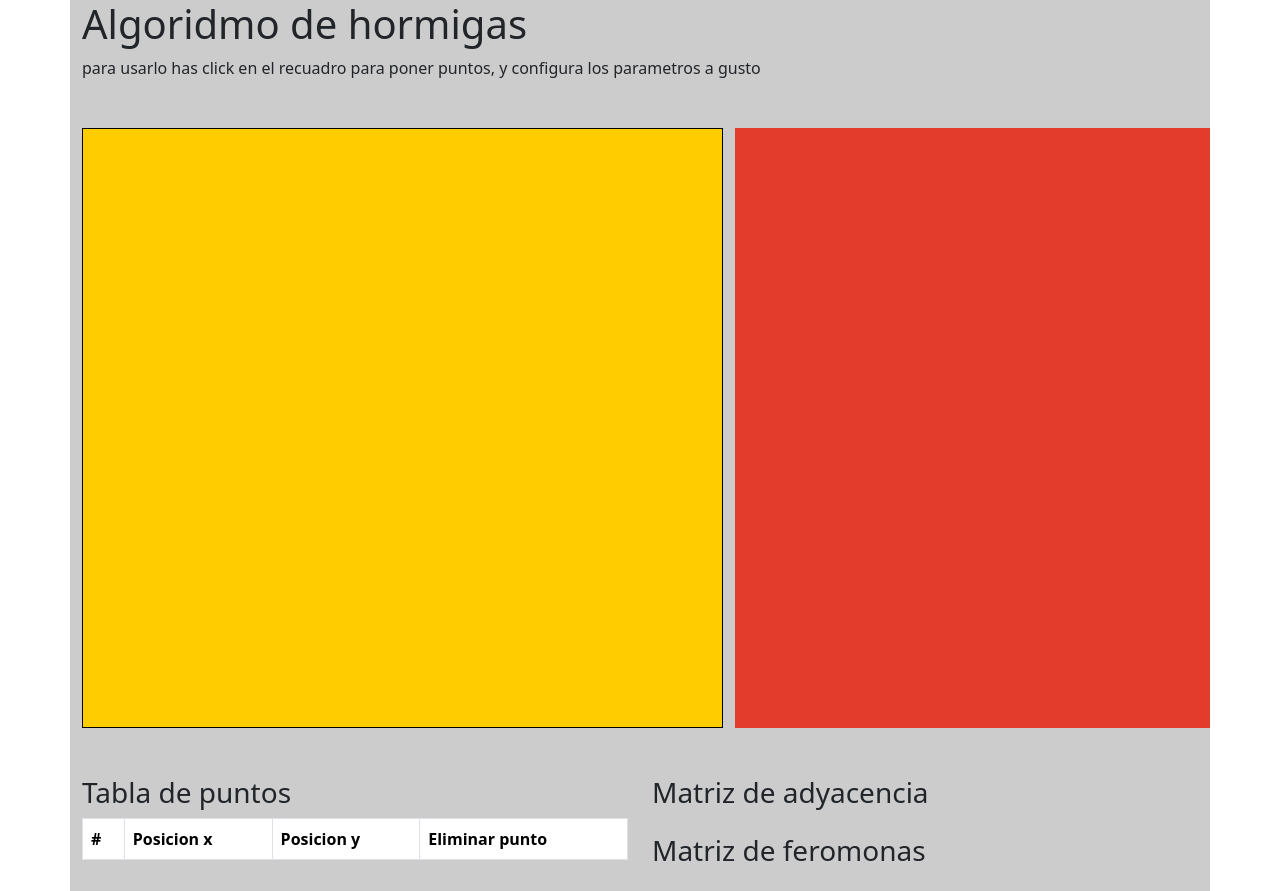
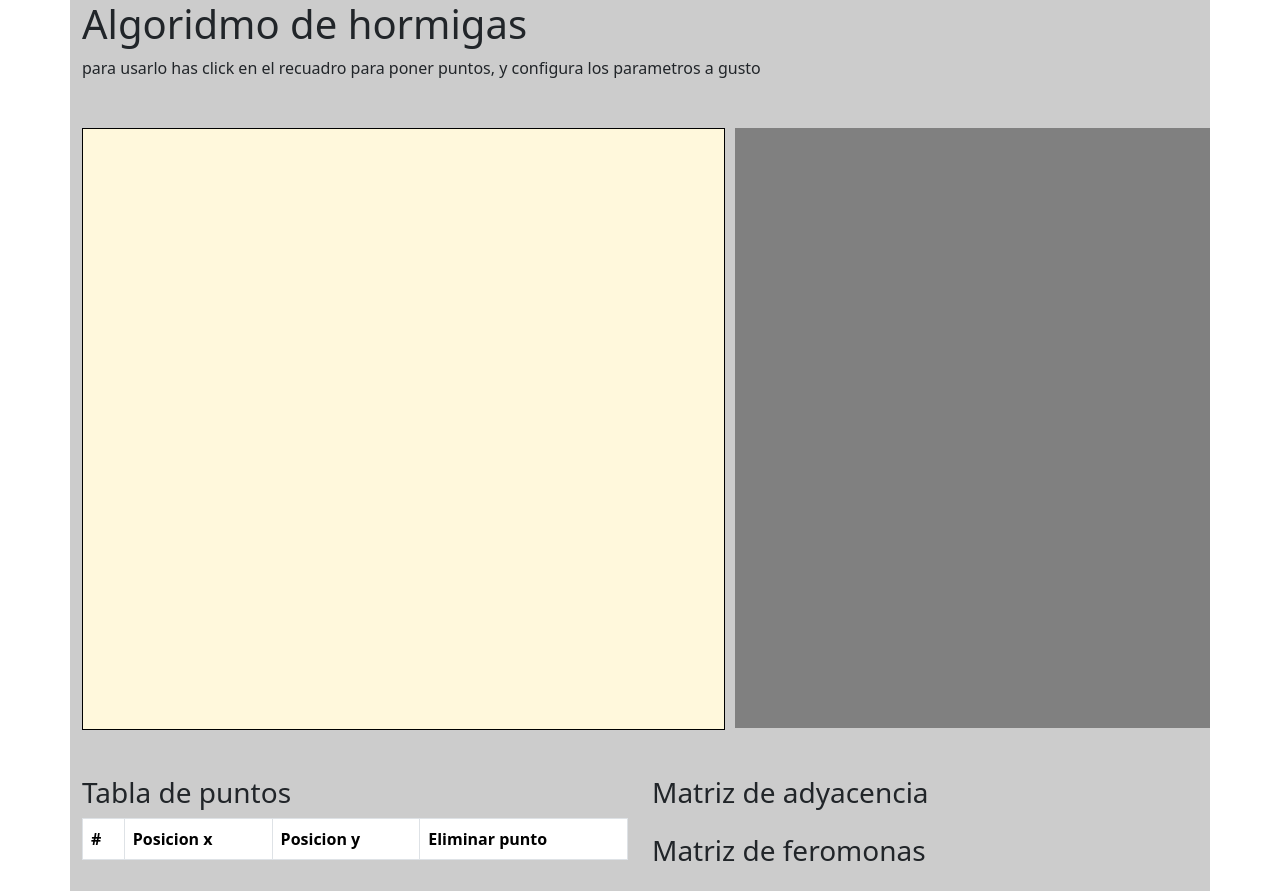
Before and after one commit to alfajoruwu/algoridmoHormigaWeb, a React (Create React App) app in the folder Front/algoridmohormigas/: page / in a window 1280 px wide. Built offline with nearby package versions, Linux system fonts and the light colour scheme.

Commit message:
actualizacion de sistema de dibujado y re-organisacion del codigo

```diff
--- a/Front/algoridmohormigas/src/App.js
+++ b/Front/algoridmohormigas/src/App.js
@@ -2,32 +2,16 @@
 import { useContext } from 'react';
 import './App.css';
 import Recuadrohormigas from './recuadroHormigas/Recuadrohormigas';
-
+import Canva from './nuevoRecuadro/Canva';
 import { DataContext } from './variables/DataContext';
+import { MatrizAdya } from './MatrizAdyacencia/MatrizAdya';
+import { MatrizFero } from './MatrizFeromonas/MatrizFero';
+import { ListaPuntos } from './listaPuntos/ListaPuntos';
 
 function App() {
 
   const contextData = useContext(DataContext)
 
-  const { setlistapuntos, listapuntos } = useContext(DataContext);
-
-  const {matrizAdya,setmatrizAdya} = useContext(DataContext);
-
-  const {matrizFer} = useContext(DataContext);
-
-  const {valorFermona} = useContext(DataContext);
-
-
-  const handleBorrarPunto = (indice) => {
-    // Crea una copia del array original para no modificarlo directamente
-    const nuevaLista = [...listapuntos];
-
-    // Utiliza splice para eliminar el elemento en el índice proporcionado
-    nuevaLista.splice(indice, 1);
-
-    // Actualiza el estado con la nueva lista sin el punto eliminado
-    setlistapuntos(nuevaLista);
-  };
 
   return (
 
@@ -42,11 +26,11 @@ function App() {
 
       {/*app funcionando | opciones configurables */}
       <div class= "row mt-5 mb-5 " >
-        <div class="col text-center"   >
-          <Recuadrohormigas/>
+        <div class="col-7 text-center" style={{height:"75vh"}}  >
+          <Canva/>
         </div>
 
-        <div class="col-5 text-center"  style={{ backgroundColor: '#e33b2c' }} >
+        <div class="col-5 text-center"  style={{ backgroundColor: 'gray' }} >
 
         </div>
 
@@ -57,78 +41,23 @@ function App() {
 
         {/* lista de puntos */}
         <div class= "col">
-          <h3> Tabla de puntos</h3>
-          <table class="table table-bordered table-striped">
-            <thead>
-              <tr>
-                <th scope="col">#</th>
-                <th scope="col">Posicion x</th>
-                <th scope="col">Posicion y</th>
-                <th scope="col">Eliminar punto</th>
-              </tr>
-            </thead>
-            <tbody>
-
-             {listapuntos.map((point, index) => (
-              //<div key={index}>{`X: ${point.xRelativeToDiv}, Y: ${point.yRelativeToDiv}`}</div>
-              <tr>
-                <th scope='row'>{index}</th>
-                <td>{point.xRelativeToDiv}</td>
-                <td>{point.yRelativeToDiv}</td>
-                <td> <button type="button" onClick={() => handleBorrarPunto(index)} class="btn btn-warning">Borrar punto</button> </td>
-              </tr>
-
-            ))}
-
-            </tbody>
-          </table>
+          <ListaPuntos/>
         </div>
 
-        {/* matriz de adyacencia */}
+        {/* matrices */}
         <div class="col">
 
-        <div class="col">
-          <h3> Matriz de adyacencia </h3>
-          <table class="table table-bordered table-striped">
+          <div class="col">
+            <MatrizAdya/>
+          </div>
 
-            <tbody>
-              {matrizAdya.map((lista,index) => (
-                <tr>
-                {lista.map((elemento,index) => (
-                  <td> {elemento}</td>
-                ) )}
-
-                </tr>
-              ))}
-
-            </tbody>
-          </table>
-        </div>
-
-        <div class="col">
-          <h3> Matriz de feromonas </h3>
-          <table class="table table-striped table-bordered">
-            <tbody>
-              {matrizFer.map((lista,index) => (
-                <tr>
-                {lista.map((elemento,index) => (
-                  <td> {valorFermona}</td>
-                ) )}
-
-                </tr>
-              ))}
-
-            </tbody>
-          </table>
-        </div>
-
+          <div class="col">
+            <MatrizFero/>
+          </div>
 
         </div>
 
-
-
       </div>
-
 
     </div>
 
--- /dev/null
+++ b/Front/algoridmohormigas/src/MatrizAdyacencia/MatrizAdya.jsx
@@ -0,0 +1,34 @@
+import React from 'react'
+
+import { useContext } from 'react';
+import { DataContext } from '../variables/DataContext';
+
+export const MatrizAdya = () => {
+
+  const {matrizAdya,setmatrizAdya} = useContext(DataContext);
+
+
+
+  return (
+    <div>
+        <h3> Matriz de adyacencia </h3>
+          <table class="table table-bordered table-striped">
+
+            <tbody>
+              {matrizAdya.map((lista,index) => (
+                <tr>
+                {lista.map((elemento,index) => (
+                  <td> {elemento}</td>
+                ) )}
+
+                </tr>
+              ))}
+
+            </tbody>
+          </table>
+
+
+
+    </div>
+  )
+}
--- /dev/null
+++ b/Front/algoridmohormigas/src/MatrizFeromonas/MatrizFero.jsx
@@ -0,0 +1,34 @@
+import React from 'react'
+
+import { useContext } from 'react';
+import { DataContext } from '../variables/DataContext';
+
+
+export const MatrizFero = () => {
+
+
+    const {matrizFer} = useContext(DataContext);
+    const {valorFermona} = useContext(DataContext);
+
+
+
+    return (
+    <div>
+
+    <h3> Matriz de feromonas </h3>
+    <table class="table table-striped table-bordered">
+      <tbody>
+        {matrizFer.map((lista,index) => (
+          <tr>
+          {lista.map((elemento,index) => (
+            <td> {valorFermona}</td>
+          ) )}
+
+          </tr>
+        ))}
+      </tbody>
+    </table>
+
+    </div>
+  )
+}
--- /dev/null
+++ b/Front/algoridmohormigas/src/listaPuntos/ListaPuntos.jsx
@@ -0,0 +1,48 @@
+import React from 'react'
+
+import { useContext } from 'react';
+import { DataContext } from '../variables/DataContext';
+
+
+export const ListaPuntos = () => {
+
+    const { setlistapuntos, listapuntos } = useContext(DataContext);
+
+
+    const handleBorrarPunto = (indice) => {
+        const nuevaLista = [...listapuntos];
+        nuevaLista.splice(indice, 1);
+        setlistapuntos(nuevaLista);
+      };
+
+    return (
+    <div>
+        <h3> Tabla de puntos</h3>
+          <table class="table table-bordered table-striped">
+            <thead>
+              <tr>
+                <th scope="col">#</th>
+                <th scope="col">Posicion x</th>
+                <th scope="col">Posicion y</th>
+                <th scope="col">Eliminar punto</th>
+              </tr>
+            </thead>
+            <tbody>
+
+             {listapuntos.map((point, index) => (
+              //<div key={index}>{`X: ${point.xRelativeToDiv}, Y: ${point.yRelativeToDiv}`}</div>
+              <tr>
+                <th scope='row'>{index}</th>
+                <td>{point.xRelativeToDiv}</td>
+                <td>{point.yRelativeToDiv}</td>
+                <td> <button type="button" onClick={() => handleBorrarPunto(index)} class="btn btn-warning">Borrar punto</button> </td>
+              </tr>
+
+            ))}
+
+            </tbody>
+          </table>
+
+    </div>
+  )
+}
--- /dev/null
+++ b/Front/algoridmohormigas/src/nuevoRecuadro/Canva.jsx
@@ -0,0 +1,61 @@
+import React, { useState, useEffect, useRef } from 'react';
+import './canvas.css';
+
+//componente que se adapta al tamaño del div que lo contiene
+
+//para dibujar en el canvas
+//usar de ejemplo la funcion handleClick
+
+const Canva = () => {
+  const divRef = useRef(null);
+  const canvasRef = useRef(null);
+  const [divSize, setDivSize] = useState({ width: 0, height: 0 });
+
+
+  useEffect(() => {
+    const handleResize = () => {
+      if (divRef.current) {
+        setDivSize({
+          width: divRef.current.offsetWidth,
+          height: divRef.current.offsetHeight,
+        });
+      }
+    };
+
+    handleResize();
+
+    window.addEventListener('resize', handleResize);
+
+
+
+    return () => {
+
+      window.removeEventListener('resize', handleResize);
+    };
+  }, []);
+
+
+  // funciones
+
+  const handleClick = (event) => {
+    const canvas = canvasRef.current;
+
+    const rect = canvas.getBoundingClientRect();
+    const x = event.clientX - rect.left;
+    const y = event.clientY - rect.top;
+
+    console.log(`Clicked at position ${x}, ${y} on the canvas`);
+
+    const context = canvas.getContext('2d');
+    context.fillStyle = 'red';
+    context.fillRect(0, 0, divSize.width, divSize.height);
+  };
+
+  return (
+    <div ref={divRef} style={{ width: '100%', height: '100%' }}>
+      <canvas class="canvas" ref={canvasRef} id="canvas" width={divSize.width} height={divSize.height} onClick={handleClick}></canvas>
+    </div>
+  );
+};
+
+export default Canva;
--- /dev/null
+++ b/Front/algoridmohormigas/src/nuevoRecuadro/canvas.css
@@ -0,0 +1,4 @@
+.canvas{
+  background-color: cornsilk;
+  border: 1px solid black;
+}
--- a/Front/algoridmohormigas/src/variables/DataContext.js
+++ b/Front/algoridmohormigas/src/variables/DataContext.js
@@ -6,11 +6,9 @@ export function DataContextProvider(props) {
 
   const [listapuntos,setlistapuntos] = useState([]);
   const [matrizAdya, setmatrizAdya] = useState([[]]);
-
   const [matrizFer,setmatrizFer] = useState([[]]);
 
   const valorFermona = useState(1);
-
 
   return (
     <DataContext.Provider value={ {valorFermona ,listapuntos, setlistapuntos , matrizAdya,setmatrizAdya ,matrizFer,setmatrizFer } }>
@@ -29,3 +27,7 @@ export function DataContextProvider(props) {
 //formas de llamarlo, la mas facil usar tal cual las variables que exportas:
 // {contextData.setContextData(99)}
 // {contextData.contextData}
+
+//forma de llamarlo 2
+//     const {valorFermona} = useContext(DataContext);
+// llamar la variable del datacontext y usarlo tal cual
```
